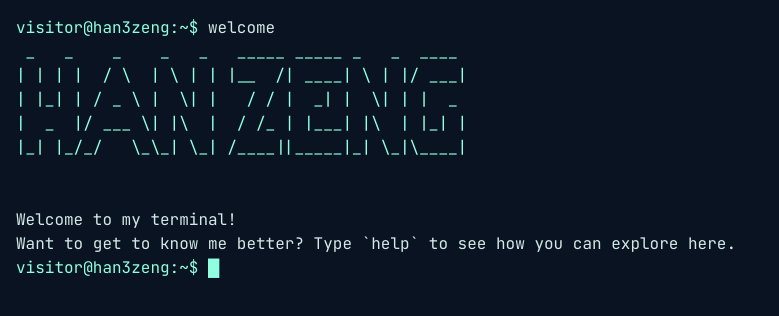
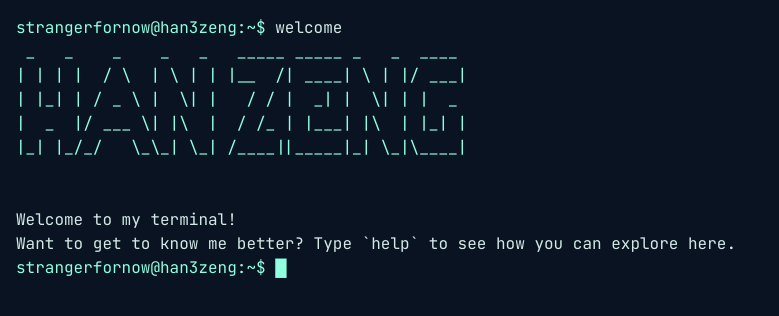
Before and after one commit to han3zeng/terminal-portfolio, a Next.js app: page /terminal-portfolio/ in a window 1280 px wide. Shown: the top 316 px of the page, without its empty margins (0-779 px from the left). Built offline with nearby package versions, Linux system fonts and the light colour scheme.

Commit message:
feat: change the prompt to strangerfornow

```diff
--- a/src/app/og-image.tsx
+++ b/src/app/og-image.tsx
@@ -3,7 +3,7 @@ import { ImageResponse } from "next/og";
 import { OG_IMAGE } from "./metadata";
 import { DARK, jetbrainsMonoFonts } from "./og-font";
 
-const PROMPT = "visitor@han3zeng:~$";
+const PROMPT = "strangerfornow@han3zeng:~$";
 
 // The wide banner from CMD-WELCOME.
 const BANNER = [
--- a/src/terminal/Prompt.tsx
+++ b/src/terminal/Prompt.tsx
@@ -1,6 +1,6 @@
 import type { ReactNode } from "react";
 
-export const PROMPT = "visitor@han3zeng:~$";
+export const PROMPT = "strangerfornow@han3zeng:~$";
 
 type Props = { children: ReactNode; "data-testid"?: string };
 
```
Also changed, not shown: 6 other files (tests, documents, lock files or other folders).
